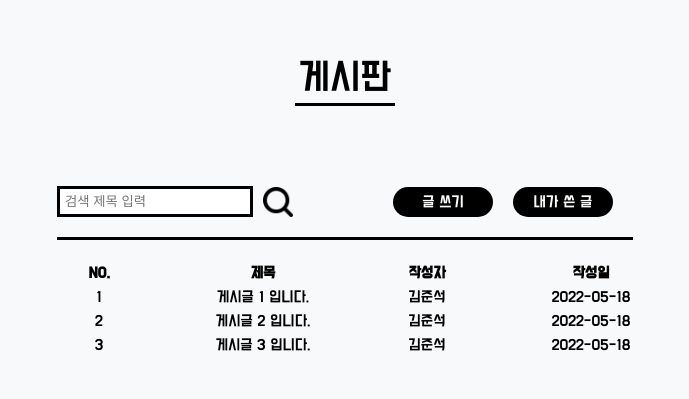
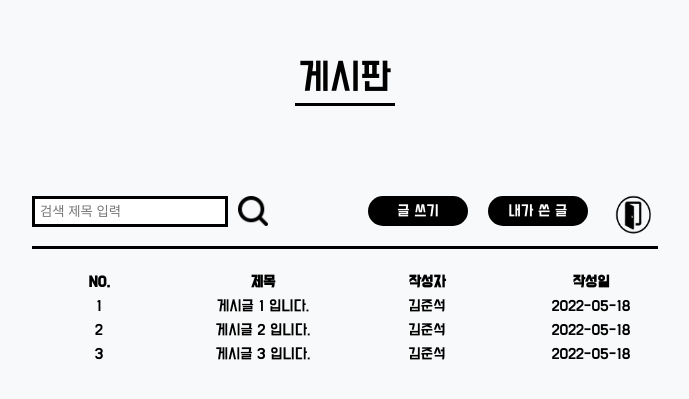
Before and after one commit to qarksangwon/AskMe, a React (Create React App) app in the folder minifront/: page /board in a window 1280 px wide. Shown: the part 147-546 px from the top of the page, without its empty margins (295-984 px from the left). Built offline with nearby package versions, Linux system fonts and the light colour scheme.

Commit message:
exit이미지 추가

```diff
--- a/minifront/src/boardPage/boardMain.js
+++ b/minifront/src/boardPage/boardMain.js
@@ -1,5 +1,6 @@
 import "./board.css"; // 스타일 파일 import
 import logosearch from "../images/search.png";
+import exit from "../images/exit.png";
 import styled from "styled-components";
 
 const Container = styled.div`
@@ -24,6 +25,12 @@ const Searchlogo = styled.img`
   margin-right: 100px;
 `;
 
+const Exit = styled.img`
+  width: 50px; /* 아이콘의 크기를 적절히 조절합니다 */
+  height: 50px;
+  cursor: pointer; /* 아이콘에 커서 포인터 추가 */
+`;
+
 const Title = styled.div`
   width: 100px;
   border-bottom: 3px solid black; /* 밑줄을 추가합니다. */
@@ -31,7 +38,7 @@ const Title = styled.div`
 `;
 
 const Boardhead = styled.div`
-  padding-bottom: 20px;
+  padding-bottom: 10px;
   border-bottom: 3px solid black;
   margin-top: 80px;
 
@@ -83,6 +90,7 @@ const Board = () => {
         <Btn>
           <BtnMyWrite>내가 쓴 글</BtnMyWrite>
         </Btn>
+        <Exit src={exit} />
       </Boardhead>
       <table>
         <tr>
```
Also changed, not shown: minifront/src/images/exit.png (added).
